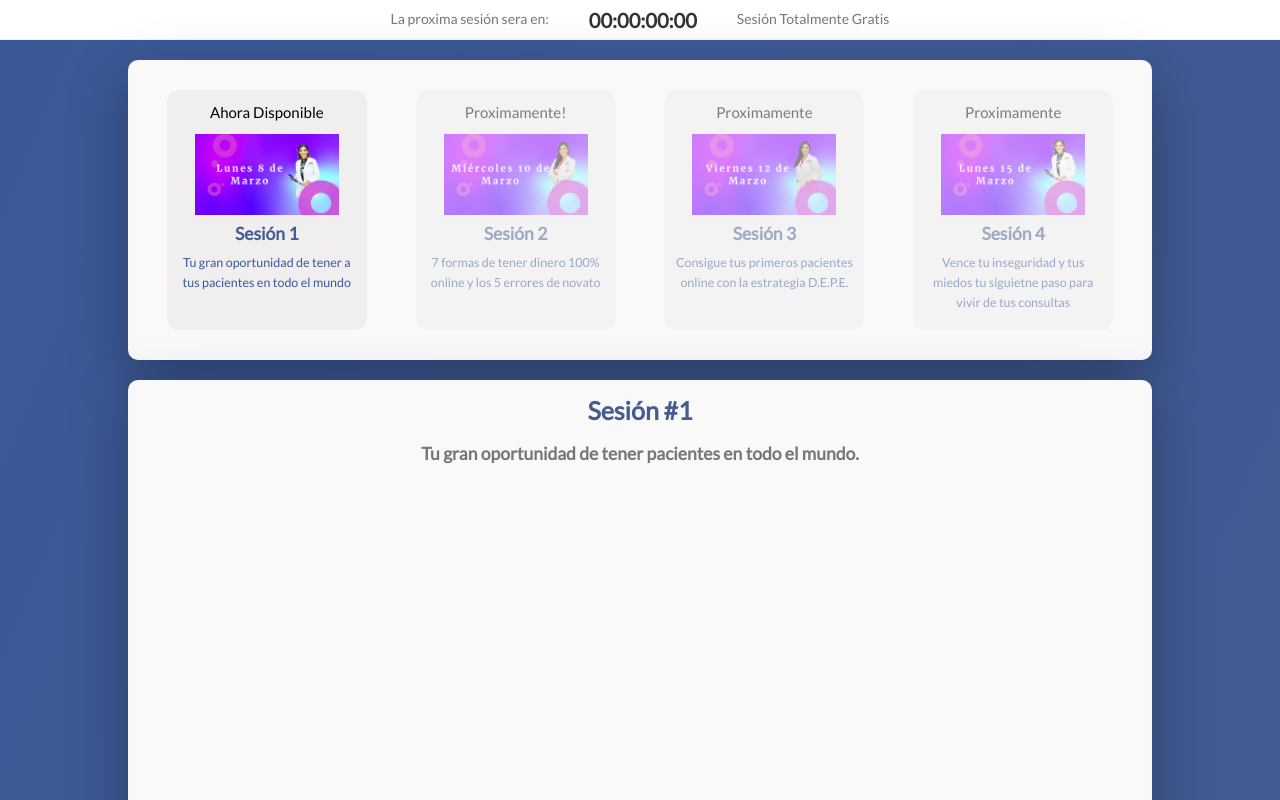
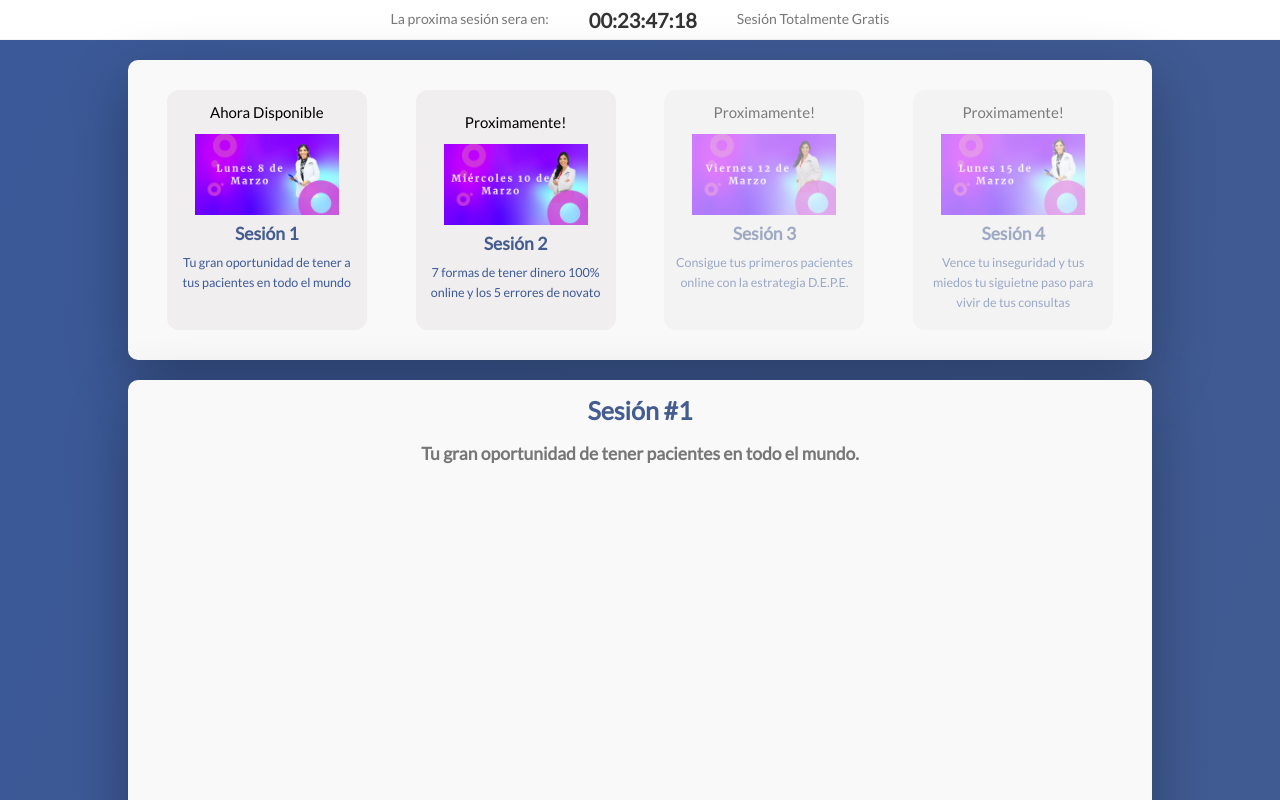
Before and after one commit to Kublick/begobainterno, a Gatsby site: page /s1 in a window 1280 px wide. Shown: the top 800 px of the page. Built offline with nearby package versions, Linux system fonts and the light colour scheme; Gatsby itself is replaced by a stand-in of ours.

Commit message:
updated contents

```diff
--- a/src/pages/s1.js
+++ b/src/pages/s1.js
@@ -1,6 +1,6 @@
-import React, { useState, useEffect } from "react";
+import React from "react";
 import { Header } from "../components/header";
-import { graphql, navigate, useStaticQuery } from "gatsby";
+import { graphql, navigate, useStaticQuery, Link } from "gatsby";
 import Img from "gatsby-image";
 import VideoLoader from "../components/videoplayer";
 import CommentsFacebook from "../components/commentsFacebook";
@@ -56,23 +56,22 @@ const Landing = () => {
 		`
 	);
 
-	let date = "March 8, 2021 16:30";
-	let eventButton = "March 8, 2021 17:10";
-	const [sessionButton, setSessionButton] = useState(false);
+	let date = "March 10, 2021 16:30";
+	let eventButton = "March 8, 2021 17:15";
+	let urlRedirect = "https://www.begoba.com/interno/regalo";
+	// const [sessionButton, setSessionButton] = useState(false);
 
-	function timing() {
-		setInterval(() => {
-			let tempdate = date;
-			let currentDate = Date.now();
+	// function timing() {
+	// 	setInterval(() => {
+	// 		let tempdate = date;
+	// 		let currentDate = Date.now();
 
-			if (currentDate > new Date(tempdate)) {
-				setSessionButton(true);
-			}
-		}, 5000);
-	}
-	timing();
-
-	let urlRedirect = "https://www.begoba.com/interno/regalo";
+	// 		if (currentDate > new Date(tempdate)) {
+	// 			setSessionButton(true);
+	// 		}
+	// 	}, 10000);
+	// }
+	// timing();
 
 	const redirectNext = () => {
 		navigate("/s2");
@@ -94,16 +93,18 @@ const Landing = () => {
 								Tu gran oportunidad de tener a tus pacientes en todo el mundo
 							</p>
 						</div>
-						<div className="cards__body__incoming">
+						<div className="cards__body">
+							<Link to="/s2" className="cards__body">
 								<p className="cards__top-text">Proximamente!</p>
 								<Img fixed={data.sesion2.childImageSharp.fixed} />
 								<h2 className="cards__footer__title">Sesión 2</h2>
 								<p className="cards__footer__note">
 									7 formas de tener dinero 100% online y los 5 errores de novato
 								</p>
+							</Link>
 						</div>
 						<div className="cards__body__incoming">
-							<p className="cards__top-text">Proximamente</p>
+							<p className="cards__top-text">Proximamente!</p>
 							<Img fixed={data.sesion3.childImageSharp.fixed} />
 							<h2 className="cards__footer__title">Sesión 3</h2>
 							<p className="cards__footer__note">
@@ -112,7 +113,7 @@ const Landing = () => {
 							</p>
 						</div>
 						<div className="cards__body__incoming">
-							<p className="cards__top-text">Proximamente</p>
+							<p className="cards__top-text">Proximamente!</p>
 							<Img fixed={data.sesion4.childImageSharp.fixed} />
 							<h2 className="cards__footer__title">Sesión 4</h2>
 							<p className="cards__footer__note">
@@ -136,11 +137,9 @@ const Landing = () => {
 							date={eventButton}
 						/>
 						<div className="m4">
-							{sessionButton ? (
 							<button className="mobileButton" onClick={() => redirectNext()}>
 								Siguiente Sesión
 							</button>
-							) : null}
 						</div>
 					</div>
 				</div>
```
Also changed, not shown: src/pages/s2.js (+40 -5 lines), src/pages/s3.js (+3 -4 lines), src/pages/s4.js (+3 -4 lines). Lines whose indentation alone changed are shown as unchanged.
